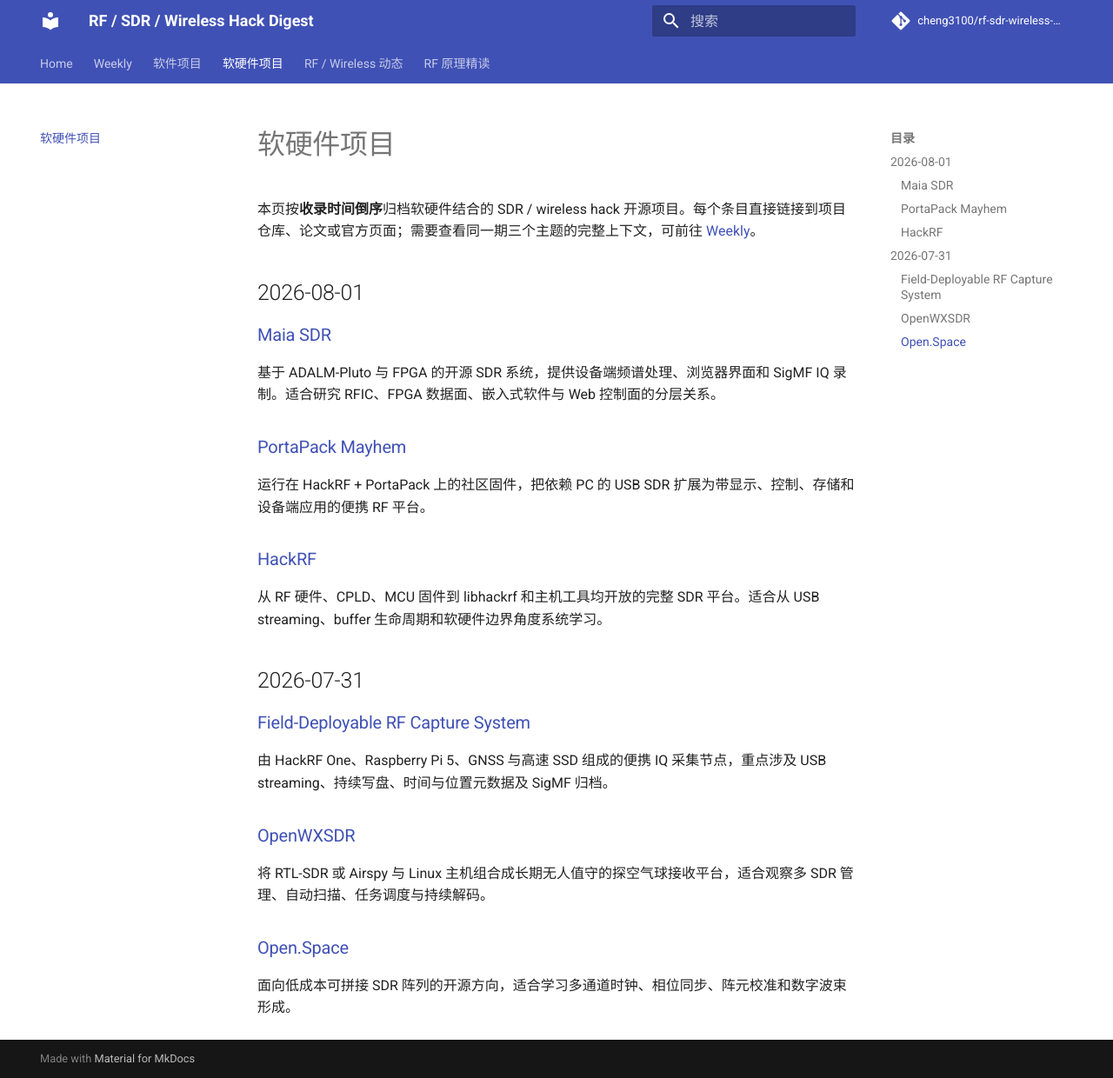
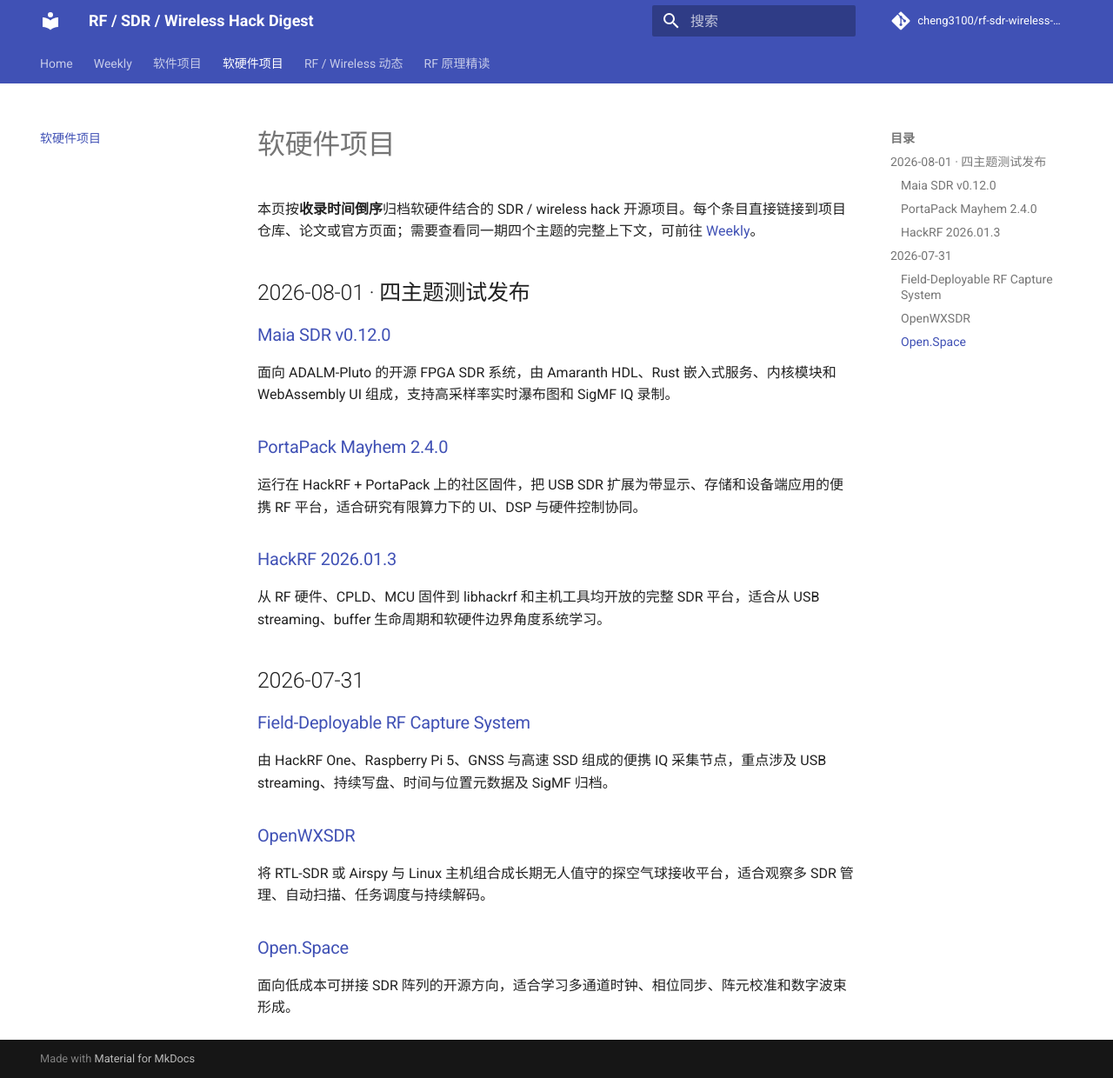
Before and after one commit to cheng3100/rf-sdr-wireless-security-digest, an MkDocs documentation site: the page built from docs/hardware-software-projects/index.md, in a window 1280 px wide and 1240 px high. Shown: the whole window at 87% size. Built offline with MkDocs 1.6.1 and Material for MkDocs 9.7.7, drawn with Linux system fonts in a browser that asks for light colours; comment, search, counter and statistics services are not loaded.

Commit message:
Update hardware software project timeline for test release

```diff
--- a/docs/hardware-software-projects/index.md
+++ b/docs/hardware-software-projects/index.md
@@ -1,20 +1,20 @@
 # 软硬件项目
 
-本页按**收录时间倒序**归档软硬件结合的 SDR / wireless hack 开源项目。每个条目直接链接到项目仓库、论文或官方页面；需要查看同一期三个主题的完整上下文，可前往 [Weekly](../weekly/index.md)。
+本页按**收录时间倒序**归档软硬件结合的 SDR / wireless hack 开源项目。每个条目直接链接到项目仓库、论文或官方页面；需要查看同一期四个主题的完整上下文，可前往 [Weekly](../weekly/index.md)。
 
-## 2026-08-01
+## 2026-08-01 · 四主题测试发布
 
-### [Maia SDR](https://github.com/maia-sdr/maia-sdr)
+### [Maia SDR v0.12.0](https://github.com/maia-sdr/maia-sdr/releases)
 
-基于 ADALM-Pluto 与 FPGA 的开源 SDR 系统，提供设备端频谱处理、浏览器界面和 SigMF IQ 录制。适合研究 RFIC、FPGA 数据面、嵌入式软件与 Web 控制面的分层关系。
+面向 ADALM-Pluto 的开源 FPGA SDR 系统，由 Amaranth HDL、Rust 嵌入式服务、内核模块和 WebAssembly UI 组成，支持高采样率实时瀑布图和 SigMF IQ 录制。
 
-### [PortaPack Mayhem](https://github.com/portapack-mayhem/mayhem-firmware)
+### [PortaPack Mayhem 2.4.0](https://github.com/portapack-mayhem/mayhem-firmware)
 
-运行在 HackRF + PortaPack 上的社区固件，把依赖 PC 的 USB SDR 扩展为带显示、控制、存储和设备端应用的便携 RF 平台。
+运行在 HackRF + PortaPack 上的社区固件，把 USB SDR 扩展为带显示、存储和设备端应用的便携 RF 平台，适合研究有限算力下的 UI、DSP 与硬件控制协同。
 
-### [HackRF](https://github.com/greatscottgadgets/hackrf)
+### [HackRF 2026.01.3](https://github.com/greatscottgadgets/hackrf)
 
-从 RF 硬件、CPLD、MCU 固件到 libhackrf 和主机工具均开放的完整 SDR 平台。适合从 USB streaming、buffer 生命周期和软硬件边界角度系统学习。
+从 RF 硬件、CPLD、MCU 固件到 libhackrf 和主机工具均开放的完整 SDR 平台，适合从 USB streaming、buffer 生命周期和软硬件边界角度系统学习。
 
 ## 2026-07-31
 
```
